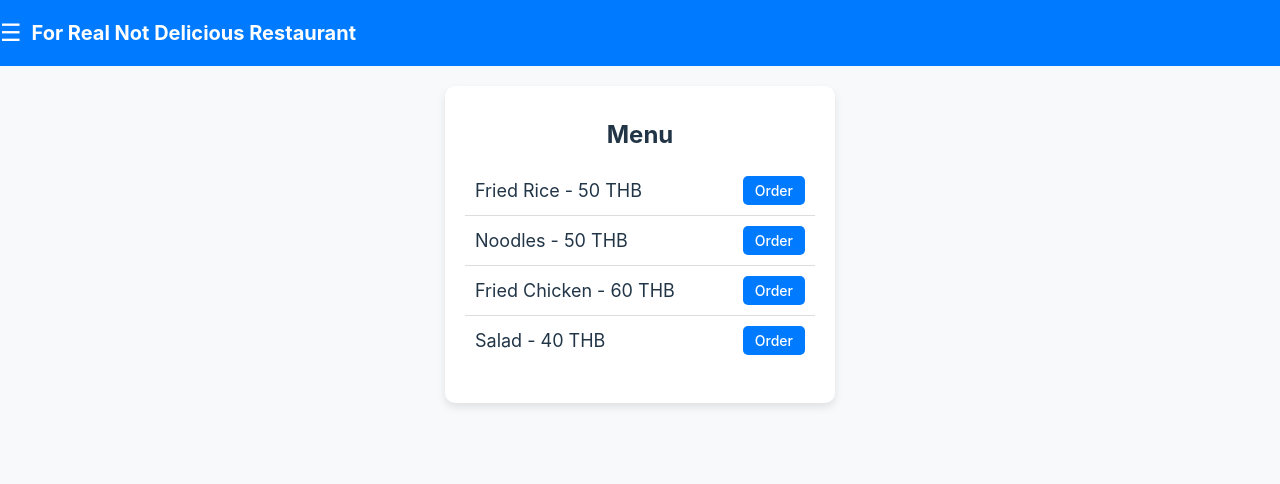
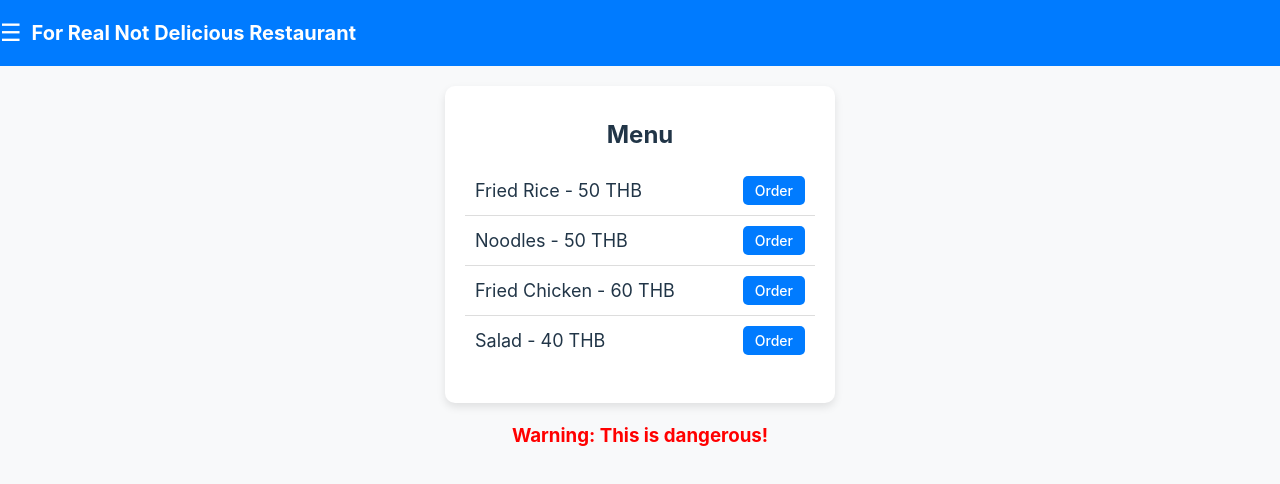
Before and after one commit to kalangun69300/test-my-app, a React (Vite) app: page / in a window 1280 px wide. Shown: the top 484 px of the page. Built offline with nearby package versions, Linux system fonts and the light colour scheme.

Commit message:
new version sonarcloud

```diff
--- a/package.json
+++ b/package.json
@@ -6,7 +6,7 @@
   "scripts": {
     "dev": "vite",
     "build": "vite build",
-    "lint": "eslint .",
+    "lint": "eslint src --ext .js,.jsx",
     "preview": "vite preview"
   },
   "dependencies": {
--- a/src/App.jsx
+++ b/src/App.jsx
@@ -1,4 +1,13 @@
 function App() {
+
+  // 🚨 Security Issue: ใช้ eval() (ถือว่าอันตราย)
+  const unsafeFunction = () => {
+    eval("console.log('This is unsafe code!')"); // SonarCloud จะเตือนเรื่อง Security Vulnerability
+  };
+
+  // 🚨 Security Issue: ใช้ dangerouslySetInnerHTML (เสี่ยงต่อ XSS)
+  const dangerousHTML = { __html: "<h3 style='color: red;'>Warning: This is dangerous!</h3>" };
+
   return (
     <div style={{
       display: "flex",
@@ -42,7 +51,7 @@ function App() {
         <ul style={{ listStyle: "none", padding: "0", fontSize: "18px" }}>
           <li style={{ padding: "10px", borderBottom: "1px solid #ddd", display: "flex", justifyContent: "space-between", alignItems: "center" }}>
             <span>Fried Rice - 50 THB</span>
-            <button style={buttonStyle}>Order</button>
+            <button style={buttonStyle} onClick={unsafeFunction}>Order</button>
           </li>
           <li style={{ padding: "10px", borderBottom: "1px solid #ddd", display: "flex", justifyContent: "space-between", alignItems: "center" }}>
             <span>Noodles - 50 THB</span>
@@ -58,6 +67,9 @@ function App() {
           </li>
         </ul>
       </div>
+
+      {/* 🚨 Security Issue: แสดง HTML แบบไม่มีการป้องกัน */}
+      <div dangerouslySetInnerHTML={dangerousHTML}></div>
     </div>
   );
 }
```
Also changed, not shown: 1 other file (tests, documents, lock files or other folders).
